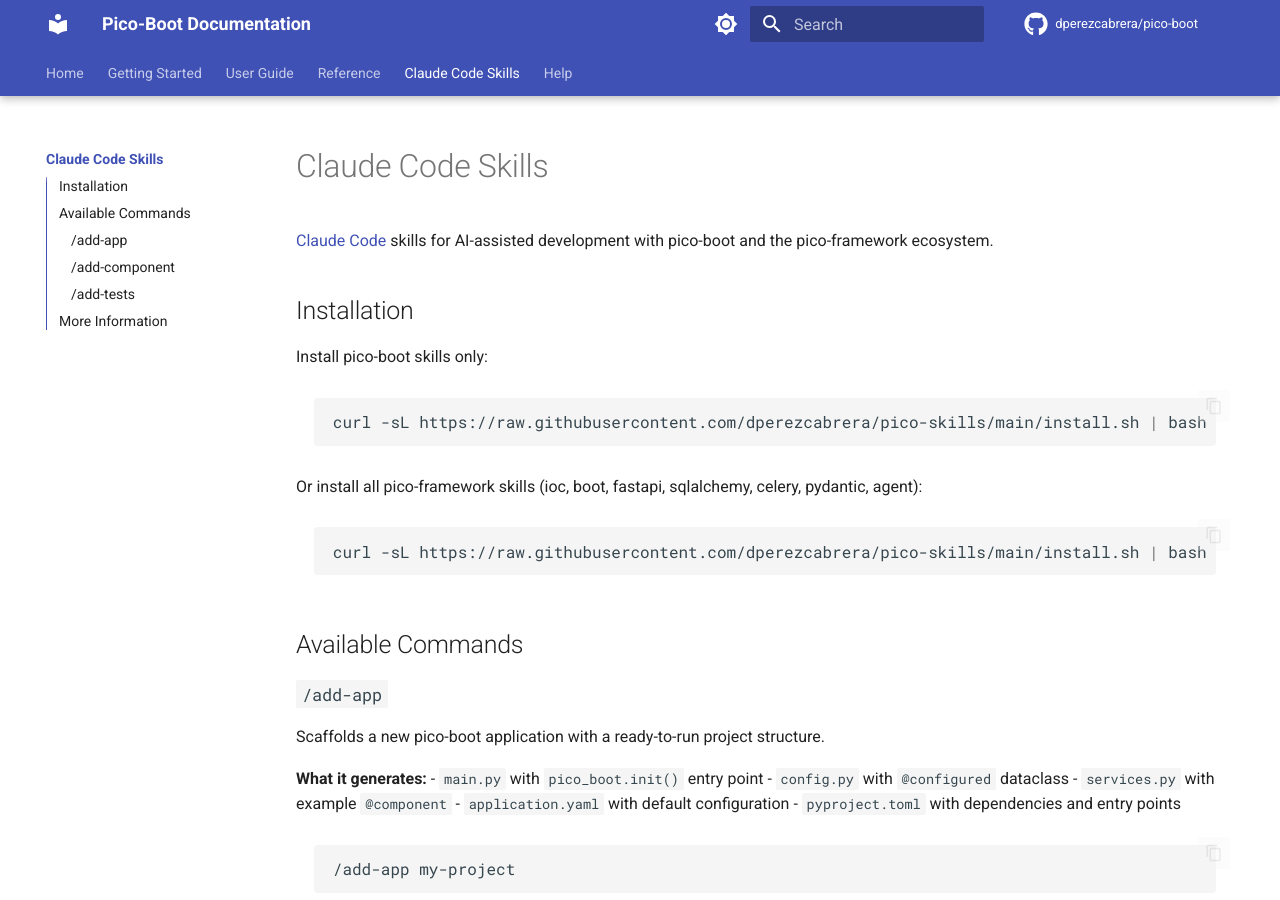
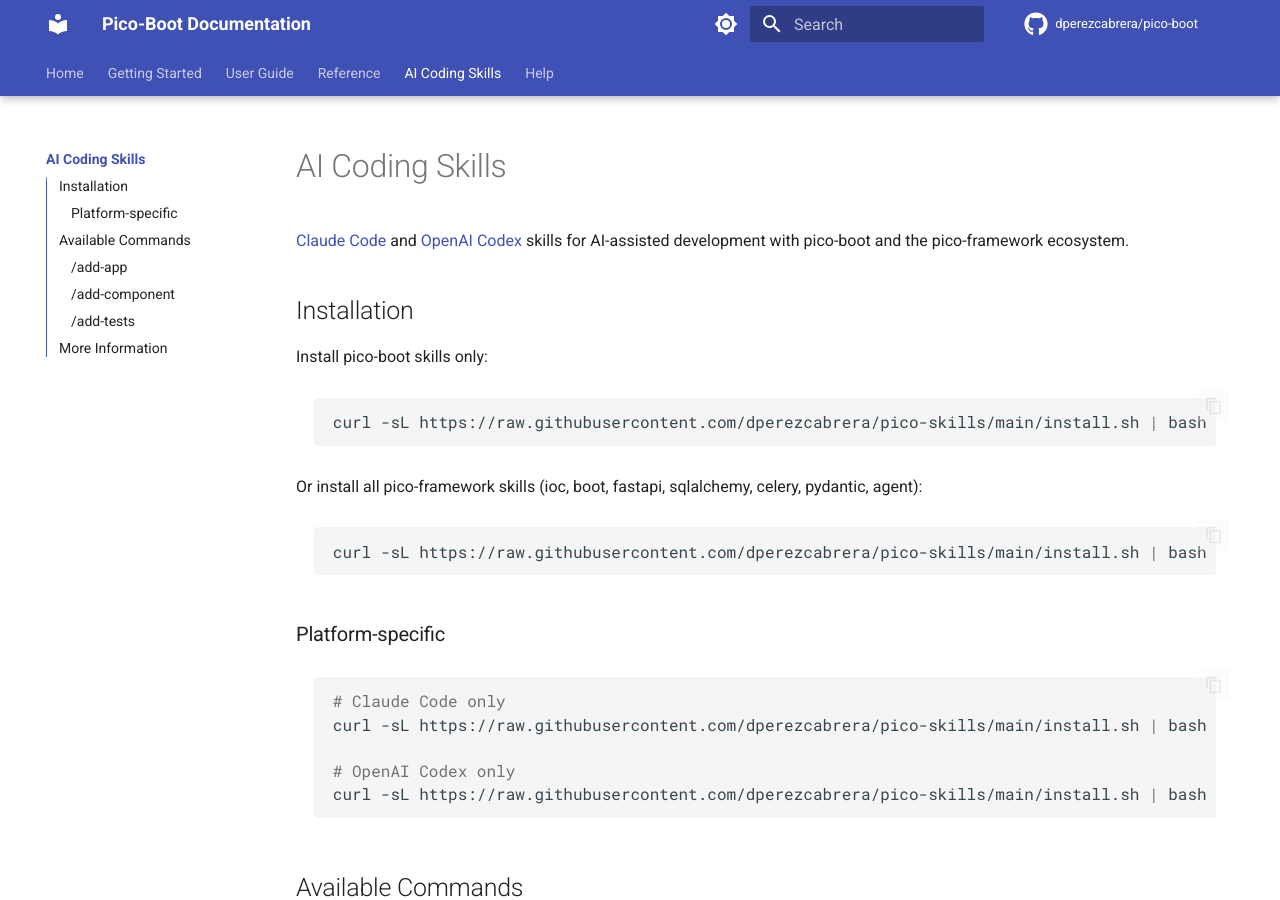
Before and after one commit to dperezcabrera/pico-framework, an MkDocs documentation site: the page built from docs/skills.md, in a window 1280 px wide and 900 px high. Built offline with MkDocs 1.6.1 and Material for MkDocs 9.7.7, drawn with Linux system fonts in a browser that asks for light colours; comment, search, counter and statistics services are not loaded.

Commit message:
Add Codex compatibility, improve skills docs, and fix docs workflow
Co-Authored-By: Claude Opus 4.6 <noreply@anthropic.com>

````diff
--- a/docs/skills.md
+++ b/docs/skills.md
@@ -1,6 +1,6 @@
-# Claude Code Skills
+# AI Coding Skills
 
-[Claude Code](https://claude.ai/code) skills for AI-assisted development with pico-boot and the pico-framework ecosystem.
+[Claude Code](https://code.claude.com) and [OpenAI Codex](https://openai.com/index/introducing-codex/) skills for AI-assisted development with pico-boot and the pico-framework ecosystem.
 
 ## Installation
 
@@ -14,6 +14,16 @@ Or install all pico-framework skills (ioc, boot, fastapi, sqlalchemy, celery, py
 
 ```bash
 curl -sL https://raw.githubusercontent.com/dperezcabrera/pico-skills/main/install.sh | bash
+```
+
+### Platform-specific
+
+```bash
+# Claude Code only
+curl -sL https://raw.githubusercontent.com/dperezcabrera/pico-skills/main/install.sh | bash -s -- --claude boot
+
+# OpenAI Codex only
+curl -sL https://raw.githubusercontent.com/dperezcabrera/pico-skills/main/install.sh | bash -s -- --codex boot
 ```
 
 ## Available Commands
--- a/mkdocs.yml
+++ b/mkdocs.yml
@@ -145,7 +145,7 @@ nav:
   - Reference:
     - API Reference: api-reference.md
     - Architecture: architecture.md
-  - Claude Code Skills: skills.md
+  - AI Coding Skills: skills.md
   - Help:
     - FAQ: faq.md
     - Troubleshooting: troubleshooting.md
````
Also changed, not shown: README.md (+2 -2 lines), 1 other file.
